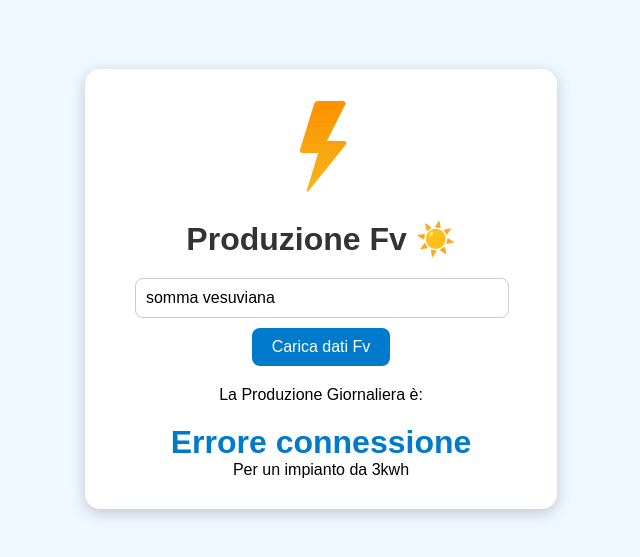
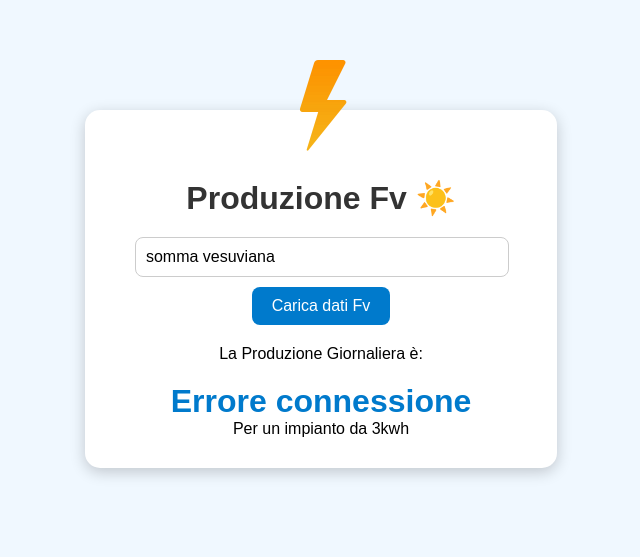
Before and after one commit to maxcaut/Fv-solar, a website: page public/index.html in a window 1280 px wide. Shown: the part 111-668 px from the top of the page, without its empty margins (319-959 px from the left). Drawn offline with Linux system fonts and the light colour scheme; no server answers.

Commit message:
Add .flash class to style.css
Add .flash class with negative top margin

```diff
--- a/public/style.css
+++ b/public/style.css
@@ -53,3 +53,8 @@
   margin-top: 20px;
   color: #007acc;
 }
+
+.flash{
+
+  margin-top: -50%;
+}
```
